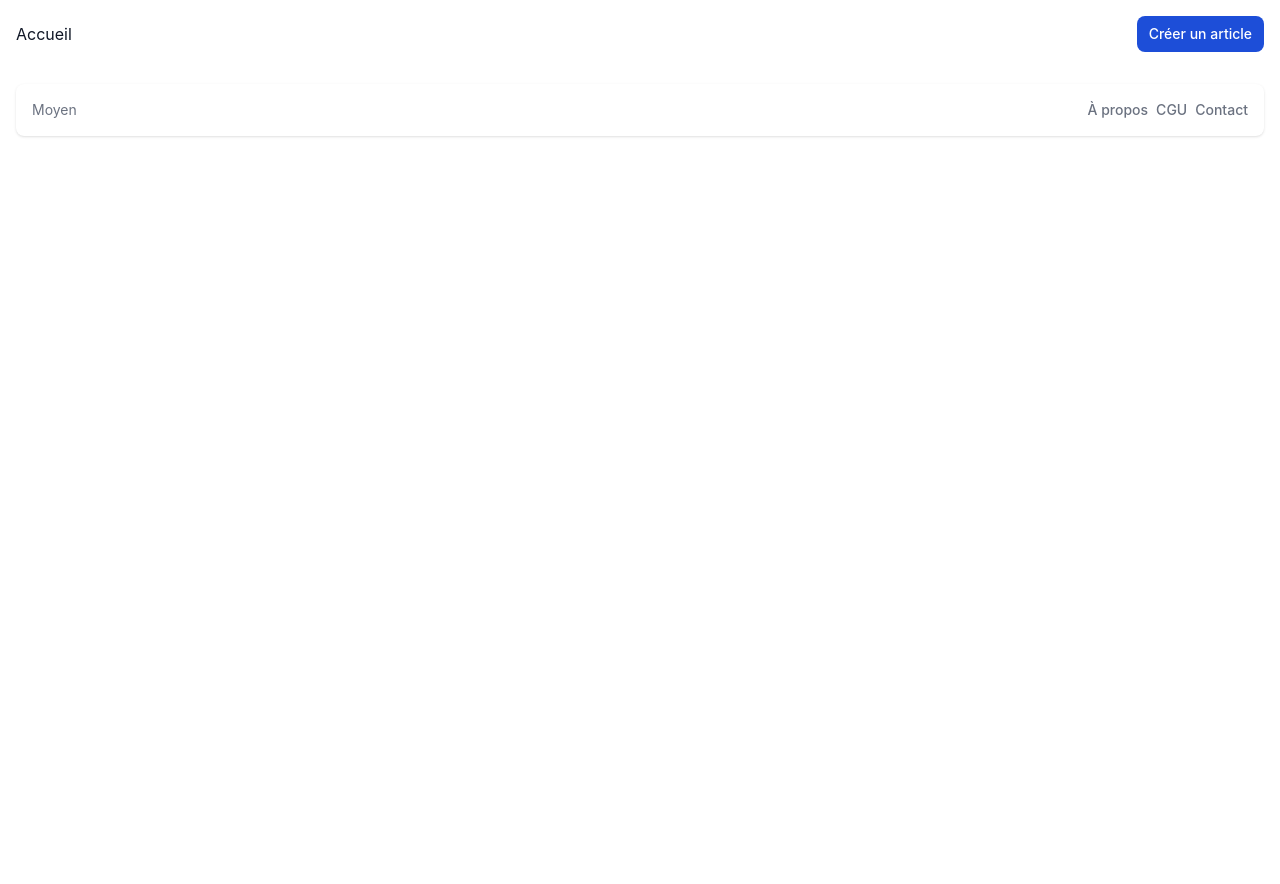
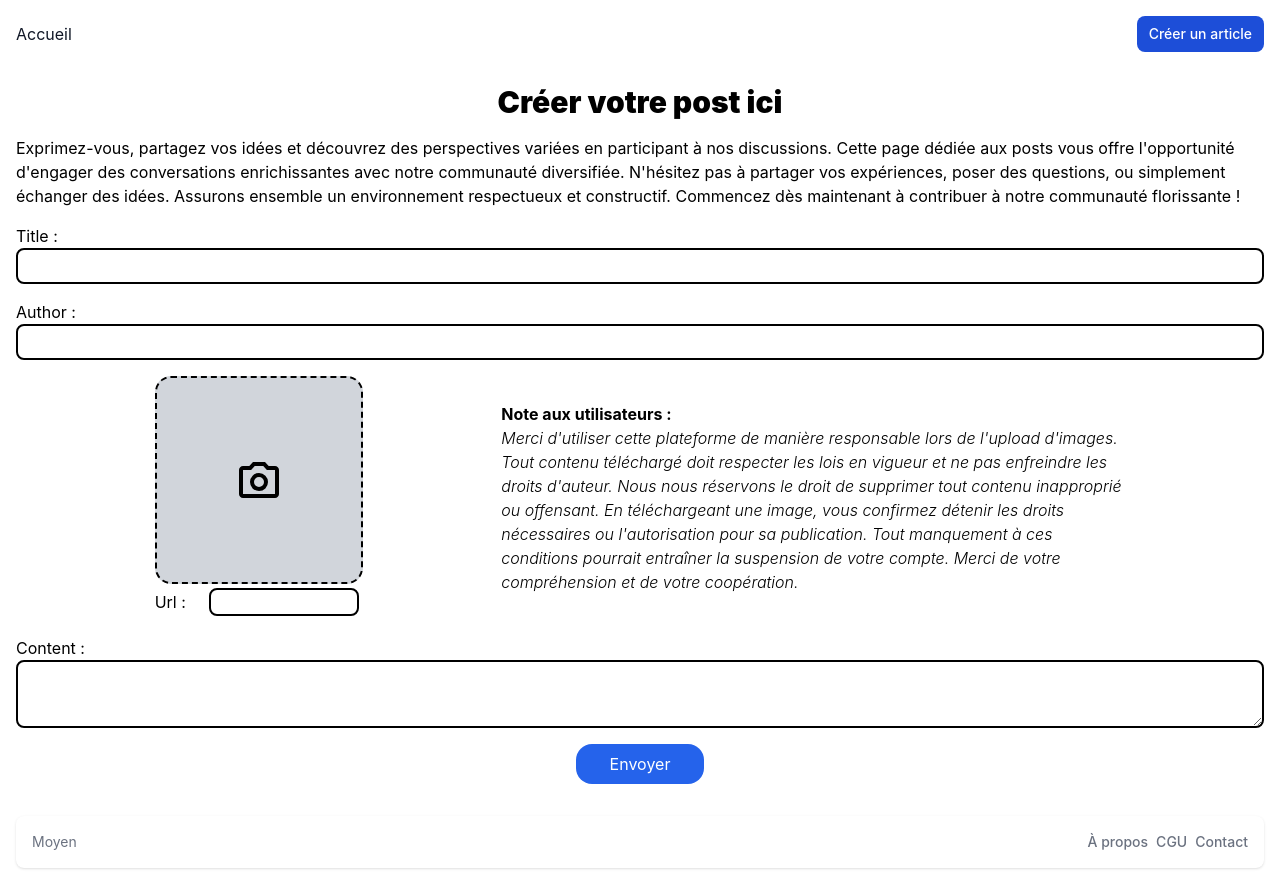
Before and after one commit to Florian-Mt/projet-conception-service, a Vue app: page /article/create in a window 1280 px wide. Before the commit the page ends 800 px from the top, so only its background shows below. Built offline with nearby package versions, Linux system fonts and the light colour scheme.

Commit message:
Ajout de la partie creation d'un blog

```diff
--- a/src/components/templates/ArticleCreationTemplate.vue
+++ b/src/components/templates/ArticleCreationTemplate.vue
@@ -1,2 +1,86 @@
+<script setup lang="ts">
+  import {Input} from "postcss";
+
+  function onInput(e: Event) {
+    let event = e as InputEvent
+    let target = event.target as HTMLInputElement
+    if (target == null) return
+    let image = document.getElementById("image") as HTMLImageElement
+    image.src = target.value
+    image.onload = imageLoaded
+    image.onerror = imageError
+  }
+
+  function imageLoaded() {
+    let image = document.getElementById("image") as HTMLImageElement
+    image.className = ""
+  }
+
+  function  imageError() {
+    let image = document.getElementById("image") as HTMLImageElement
+    image.className = "w-12"
+    image.src = "`/icons/icon_photo.svg`"
+  }
+
+</script>
+
 <template>
+
+<form class="w-full mx-auto max-w-screen-xl p-4 flex flex-col gap-4 grow">
+  <h1 class="self-center font-black text-3xl"> Créer votre post ici</h1>
+
+  <p>
+    Exprimez-vous, partagez vos idées et découvrez des perspectives variées en participant à nos discussions.
+    Cette page dédiée aux posts vous offre l'opportunité d'engager des conversations enrichissantes avec notre communauté diversifiée.
+    N'hésitez pas à partager vos expériences, poser des questions, ou simplement échanger des idées.
+    Assurons ensemble un environnement respectueux et constructif. Commencez dès maintenant à contribuer à notre communauté florissante !
+  </p>
+
+  <div>
+    <h3> Title :</h3>
+    <input type="text" name="title" class="border-2 border-black rounded-lg w-full p-1" required>
+  </div>
+
+  <div>
+    <h3> Author :</h3>
+    <input type="text" name="author" class="border-2 border-black rounded-lg w-full p-1" required>
+  </div>
+
+  <div class="flex flex-row justify-evenly items-center">
+    <div class="w-1/6">
+
+      <div class="w-full aspect-[1/1] bg-gray-300 border-black border-dashed border-2 rounded-2xl flex flex-col justify-center items-center">
+        <img :src="`/icons/icon_photo.svg`" class="w-12" alt="" id="image">
+      </div>
+
+      <div class="flex flex-row items-center">
+        <p class="w-3/12">Url :</p>
+        <input @input="onInput"
+               class="w-9/12 m-1 border-black border-2 rounded-lg px-1">
+      </div>
+    </div>
+
+    <div class="w-1/2">
+      <h5 class="font-bold">Note aux utilisateurs :</h5>
+      <p class="font-light italic">
+        Merci d'utiliser cette plateforme de manière responsable lors de l'upload d'images.
+        Tout contenu téléchargé doit respecter les lois en vigueur et ne pas enfreindre les droits d'auteur.
+        Nous nous réservons le droit de supprimer tout contenu inapproprié ou offensant.
+        En téléchargeant une image, vous confirmez détenir les droits nécessaires ou l'autorisation pour sa publication.
+        Tout manquement à ces conditions pourrait entraîner la suspension de votre compte.
+        Merci de votre compréhension et de votre coopération.
+      </p>
+    </div>
+  </div>
+
+  <div class="flex flex-col grow">
+    <h3> Content :</h3>
+    <textarea name="content" class="border-2 border-black rounded-lg p-2 w-full grow" required/>
+  </div>
+
+  <div class="flex flex-row justify-center gap-5">
+    <input type="submit" value="Envoyer" name="submit" class="w-32 h-10 cursor-pointer rounded-2xl bg-blue-600 text-white">
+  </div>
+</form>
+
 </template>
--- a/src/components/templates/ArticleTemplate.vue
+++ b/src/components/templates/ArticleTemplate.vue
@@ -50,7 +50,7 @@
   </nav>
 
   <article class="mx-auto w-full max-w-[768px] p-4 md:p-6 lg:p-8">
-    <header class="flex flex-col items-center items-center dark:text-white">
+    <header class="flex flex-col items-center dark:text-white">
       <img
         v-if="article.image"
         :src="article.image"
```
Also changed, not shown: public/icons/icon_photo.svg (added).
